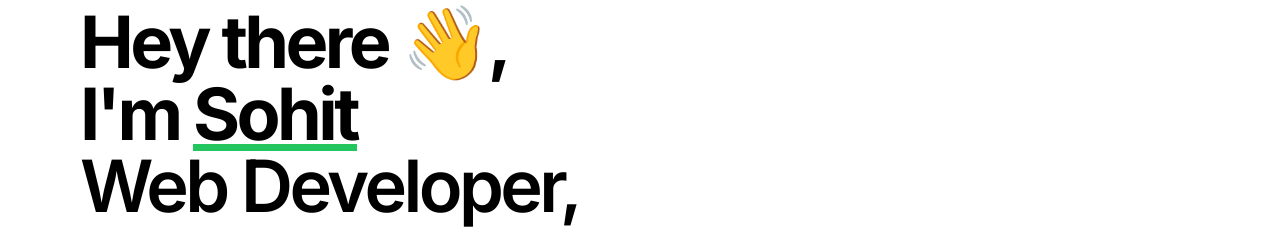
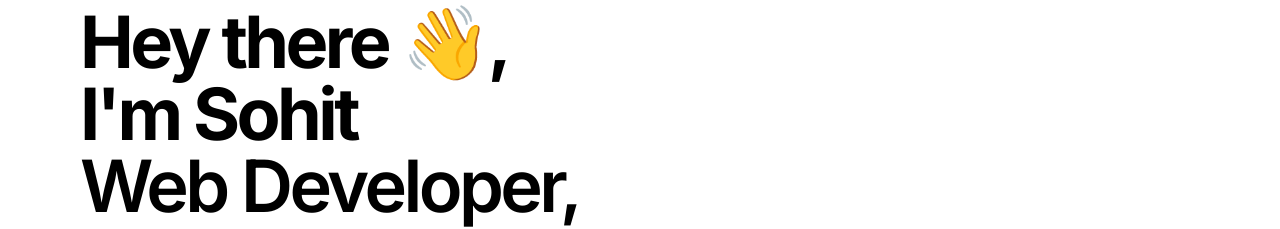
Before and after one commit to kyaakpa/webtion, a Next.js app: page /about in a window 1280 px wide. Shown: the part 162-391 px from the top of the page. Built offline with nearby package versions, Linux system fonts and the light colour scheme.

Commit message:
underline removed

```diff
--- a/app/about/page.js
+++ b/app/about/page.js
@@ -27,7 +27,7 @@ const About = () => {
           animate="visible"
           className=" font-bold"
         >
-          I'm <span className="underline decoration-green-500">Sohit</span>
+          I'm Sohit
         </motion.h2>
         <motion.h3
           variants={{
```
